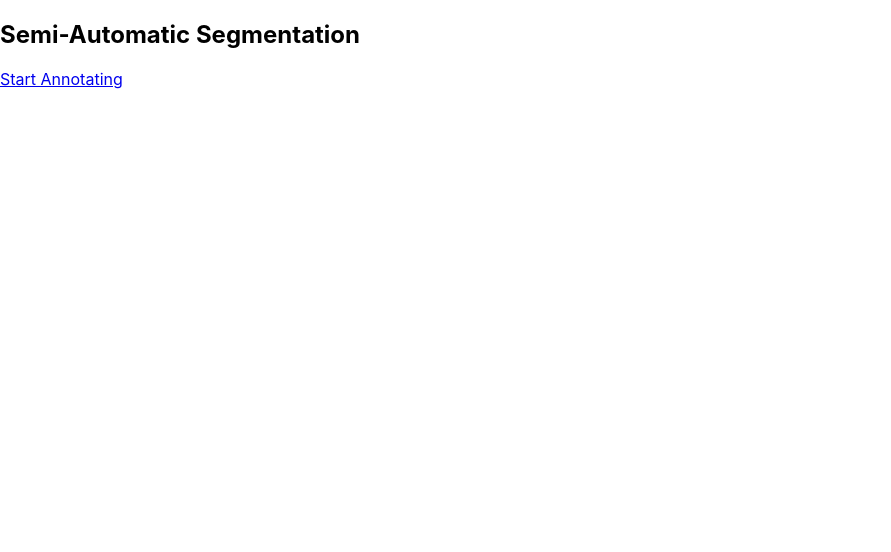
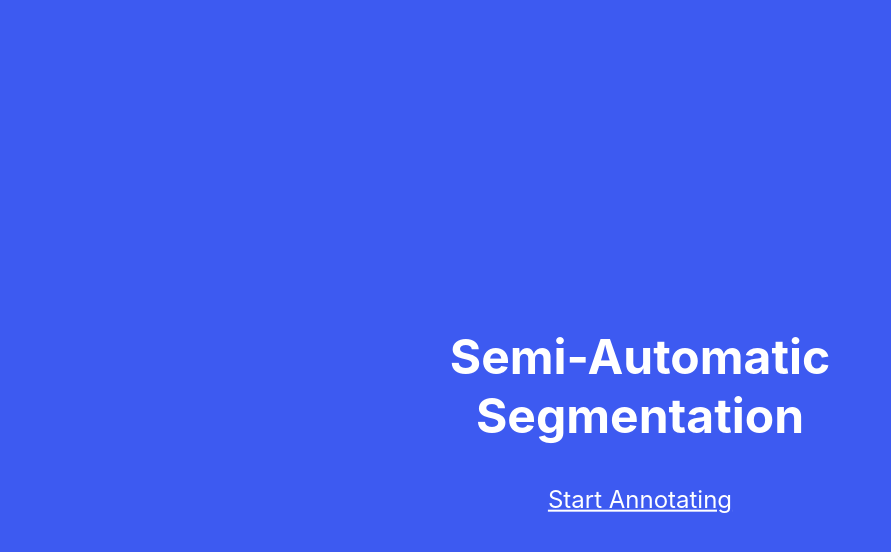
Before and after one commit to maxfehrentz/SEMI-AUTOMATIC-SEGMENTATION-TOOL, a React (Create React App) app in the folder Front-End/: page / in a window 1280 px wide. Shown: the top 552 px of the page, without its empty margins (0-891 px from the left). Built offline with nearby package versions, Linux system fonts and the light colour scheme.

Commit message:
restyled the landing page

```diff
--- a/Front-End/src/components/HomeScreen.css
+++ b/Front-End/src/components/HomeScreen.css
@@ -1,6 +1,6 @@
-.fullScreen{
+.fullScreenHome{
     position: absolute;
-    /* background-color: #3d5af1; */
+    background-color: #3d5af1;
     width: 100vw;
     height: 100vh;
     box-sizing: border-box;
--- a/Front-End/src/components/HomeScreen.js
+++ b/Front-End/src/components/HomeScreen.js
@@ -6,6 +6,8 @@ import Navbar from'./Navbar.js'
 export default function HomeScreen() {
 
 	return (
-        <Navbar />
+		<div className="fullScreenHome">
+			<Navbar />
+		</div>
 	);
 }
--- /dev/null
+++ b/Front-End/src/components/Navbar.css
@@ -0,0 +1,24 @@
+/* centering nav horizontally and vertically, taken from https://stackoverflow.com/questions/14123999/center-a-div-horizontally-and-vertically */
+nav {
+    position: absolute;
+    left: 50%;
+    top: 50%;
+    -webkit-transform: translate(-50%, -50%);
+    transform: translate(-50%, -50%);
+}
+
+/* changes link color because React Link component compiles to <a> */
+a {
+    color: white;
+    font-size: x-large;
+}
+
+.navbarHeader {
+    text-align: center;
+    color: white;
+    font-size: xxx-large;
+}
+
+.links {
+    text-align: center;
+}
--- a/Front-End/src/components/Navbar.js
+++ b/Front-End/src/components/Navbar.js
@@ -1,11 +1,12 @@
 import {Link} from 'react-router-dom';
+import './Navbar.css';
 
 // adapted from https://www.youtube.com/watch?v=DO-pSysGItQ
 // TODO: create a CSS file to make this look prettier
 const Navbar = () => {
     return (
         <nav className="navbar">
-            <h1>Semi-Automatic Segmentation</h1>
+            <h1 className="navbarHeader">Semi-Automatic Segmentation</h1>
             <div className="links">
                 <Link to="/bounding">Start Annotating</Link>
             </div>
```
